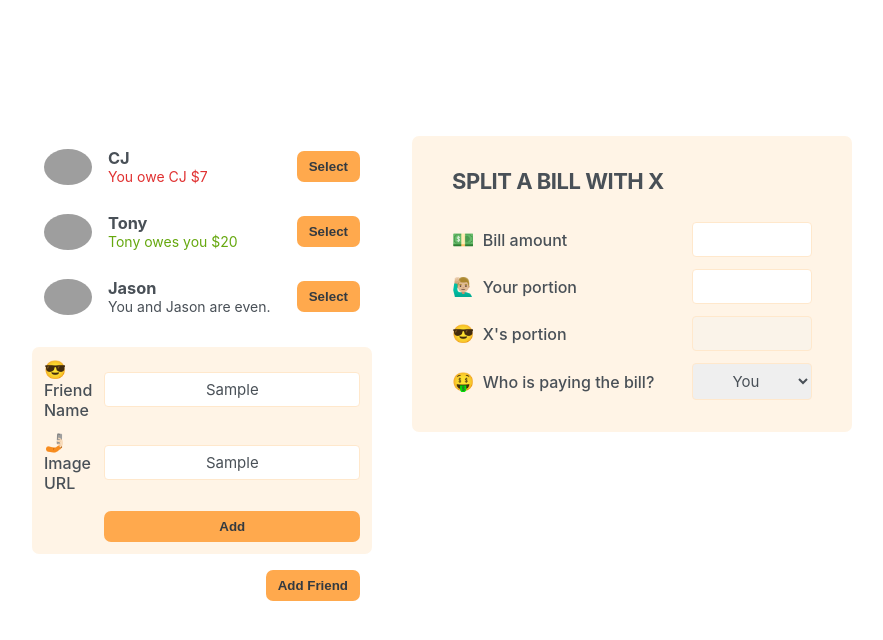
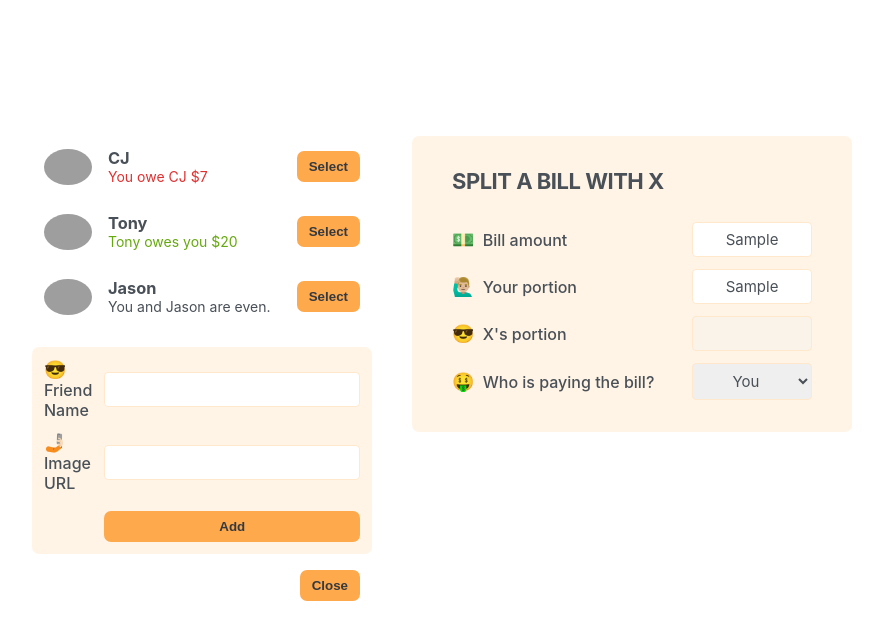
Before and after one commit to awesdillon/fair-share, a React (Create React App) app: page / in a window 1280 px wide. Both pictures are taken after typing "Sample", "Sample" into the empty fields and a click on the button "Add Friend". Shown: the top 640 px of the page, without its empty margins (198-1081 px from the left). Built offline with nearby package versions, Linux system fonts and the light colour scheme; grey boxes are pictures that could not be loaded.

Commit message:
added add friend functionality

```diff
--- a/src/App.js
+++ b/src/App.js
@@ -1,3 +1,5 @@
+import { useState } from "react";
+
 const initialFriends = [
   {
     id: 118836,
@@ -21,22 +23,41 @@
     balance: 0,
   },
 ];
+function Button({ children, onClick }) {
+  return (
+    <button className="button" onClick={onClick}>
+      {children}
+    </button>
+  );
+}
 
 function App() {
+  const [friends, setFriends] = useState(initialFriends);
+  const [showAddFriend, setShowAddFriend] = useState(false);
+
+  function handleShowAddFriend() {
+    setShowAddFriend((show) => !show);
+  }
+
+  function handleAddFriend(friend) {
+    setFriends((friends) => [...friends, friend]);
+    setShowAddFriend(false);
+  }
   return (
     <div className="app">
       <div className="sidebar">
-        <FriendsList />
-        <FormAddFriend />
-        <Button>Add Friend</Button>
+        <FriendsList friends={friends} />
+        {showAddFriend && <FormAddFriend onAddFriend={handleAddFriend} />}
+        <Button onClick={handleShowAddFriend}>
+          {showAddFriend ? "Close" : "Add Friend"}
+        </Button>
       </div>
       <FormSplitBill />
     </div>
   );
 }
 
-function FriendsList() {
-  const friends = initialFriends;
+function FriendsList({ friends }) {
   return (
     <>
       <ul>
@@ -69,17 +90,40 @@
   );
 }
 
-function Button({ children }) {
-  return <button className="button">{children}</button>;
-}
+function FormAddFriend({ onAddFriend }) {
+  const [name, setName] = useState("");
+  const [image, setImage] = useState("");
 
-function FormAddFriend() {
+  function handleSubmit(e) {
+    e.preventDefault();
+
+    const id = crypto.randomUUID();
+
+    const newFriend = {
+      id,
+      name,
+      image: `${image}?=${id}`,
+      balance: 0,
+    };
+    onAddFriend(newFriend);
+
+    setName("");
+    setImage("");
+  }
   return (
-    <form className="form-add-friend">
+    <form className="form-add-friend" onSubmit={handleSubmit}>
       <label>😎 Friend Name</label>
-      <input type="text"></input>
+      <input
+        type="text"
+        value={name}
+        onChange={(e) => setName(e.target.value)}
+      ></input>
       <label>🤳🏻 Image URL</label>
-      <input type="text"></input>
+      <input
+        type="text"
+        value={image}
+        onChange={(e) => setImage(e.target.value)}
+      ></input>
       <Button>Add</Button>
     </form>
   );
```
